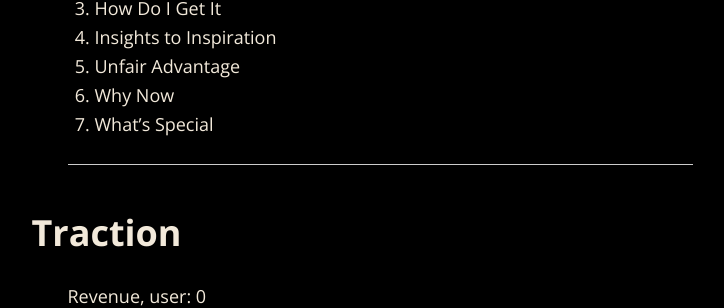
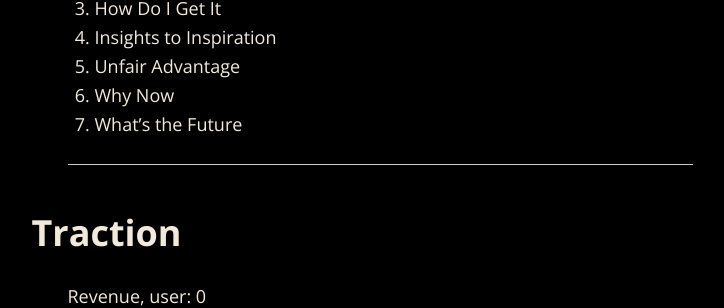
Before and after one commit to tarsmachine/tarsmachine.github.io, a Jekyll site: the page built from index.md, in a window 1280 px wide and 900 px high, scrolled down 566 px. Shown: the part 148-456 px from the top of the window, without its empty margins (260-984 px from the left). Built offline with Jekyll 4.4.1, drawn with Linux system fonts in a browser that asks for light colours; nearby versions of some CDN libraries; some of the changed text lies outside the part shown.

Commit message:
Update Lines

```diff
--- a/index.md
+++ b/index.md
@@ -26,7 +26,7 @@
 4. Insights to Inspiration
 5. Unfair Advantage
 6. Why Now
-7. What's Special
+7. What's the Future
 
 
 ---
@@ -97,7 +97,7 @@
 Screenshots in people's phones are the most under-discovered personal memories other than photos, also are the hardest media to discover.
 
 
-### What's Special
+### What's the Future
 
 We are creating another media interface layer by making the static media files like screenshots, pdfs interactively alive. For example, you can screenshot the screen while you listen to a podcast episode as a bookmark, same when you save Instagram photos for wish list ideas. We also plan to design the next standard of interactive pdf format, which is including animation, videos, Flash (Demo).
 
```
